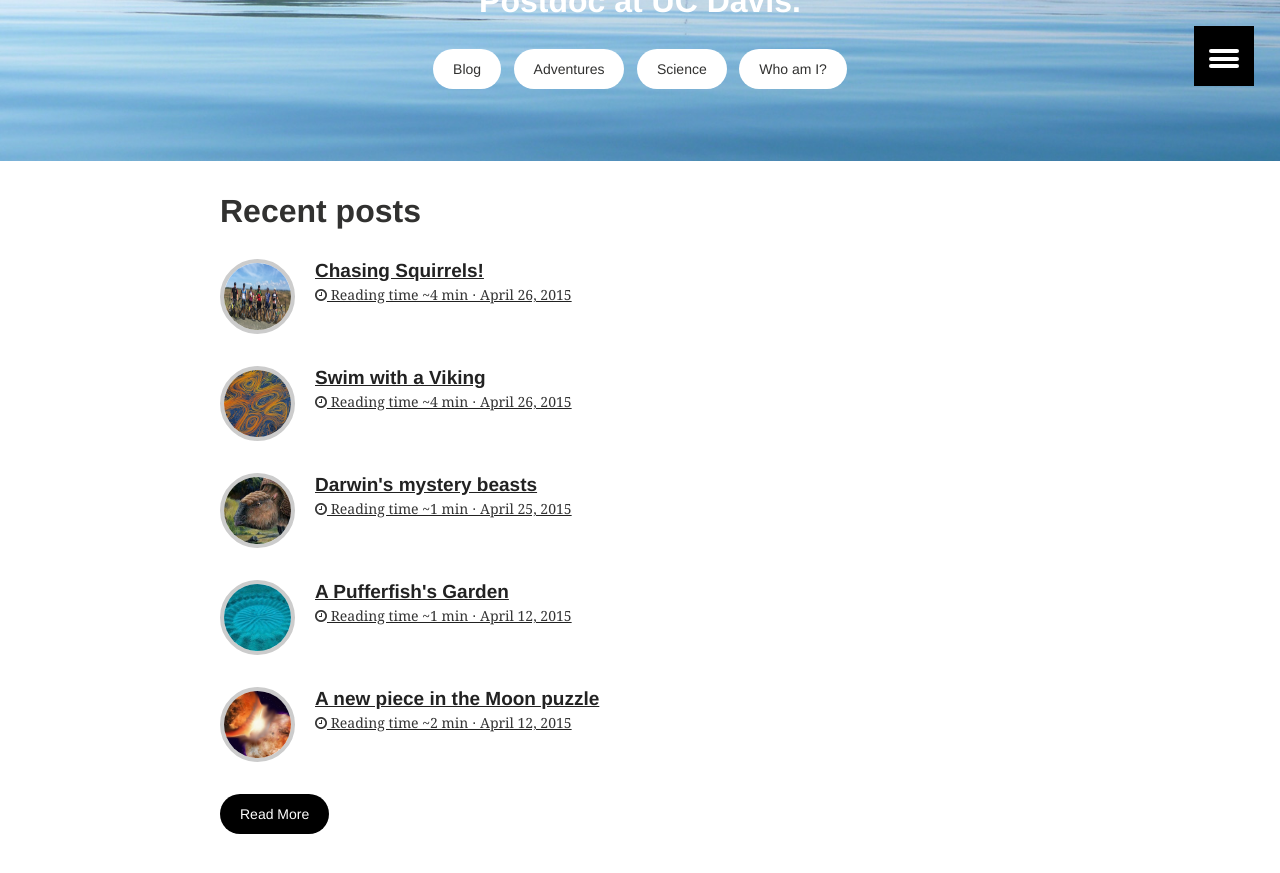
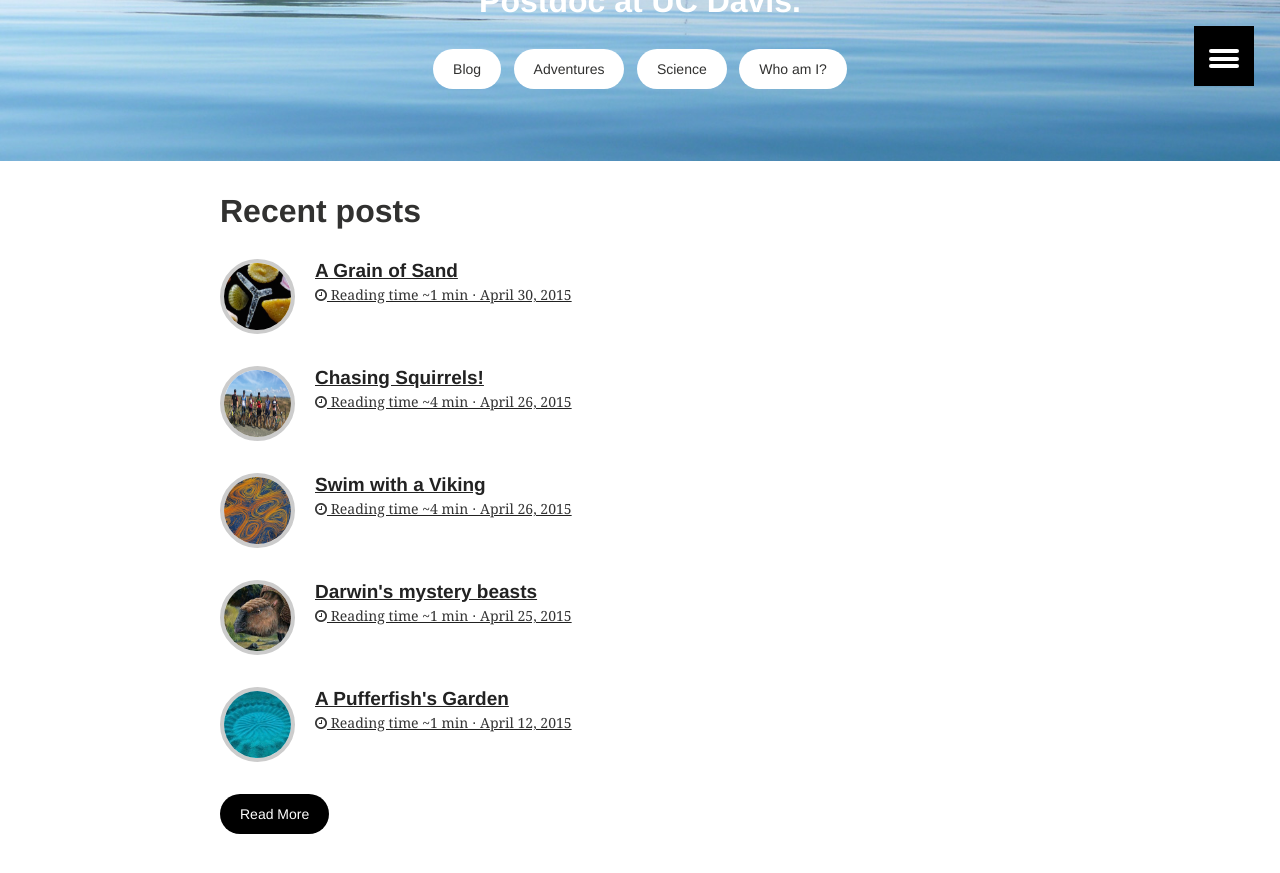
Before and after one commit to oscarbranson/oscarbranson.github.io, a Jekyll site: the page built from index.md, in a window 1280 px wide and 900 px high, scrolled down 330 px. Shown: the top 873 px of the window. Built offline with Jekyll 4.4.1, drawn with Linux system fonts in a browser that asks for light colours.

Commit message:
publish sand earth-story

```diff
--- a/_posts/blog/2015-04-27-sand-grains.md
+++ b/_posts/blog/2015-04-27-sand-grains.md
@@ -14,8 +14,8 @@ image:
   creditlink: http://sandgrains.com/
 ads: false
 original:
-date: 2015-04-29
-published: false
+date: 2015-04-30
+published: true
 ---
 
 A Grain of Sand
```
